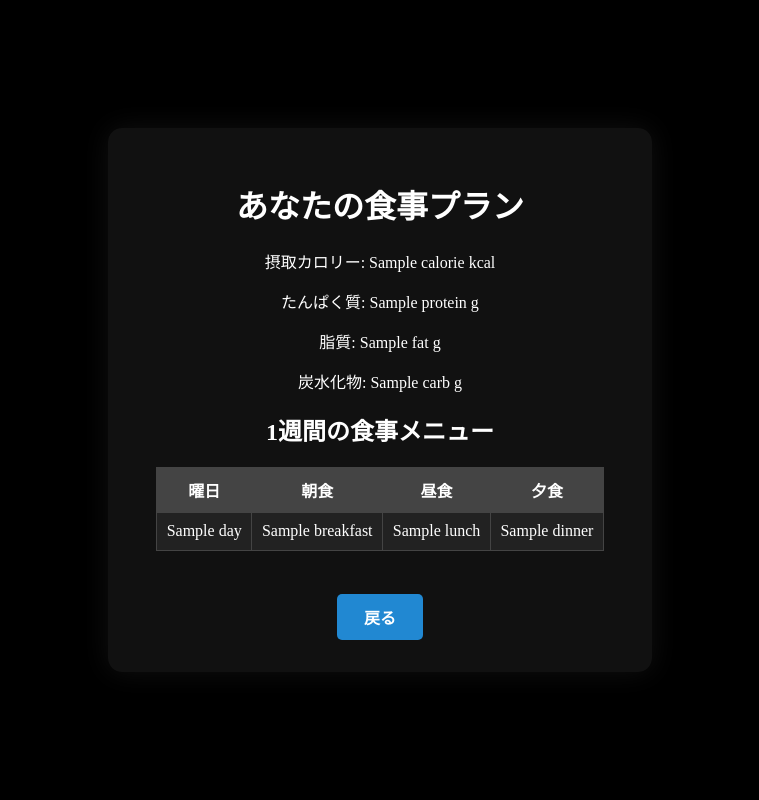
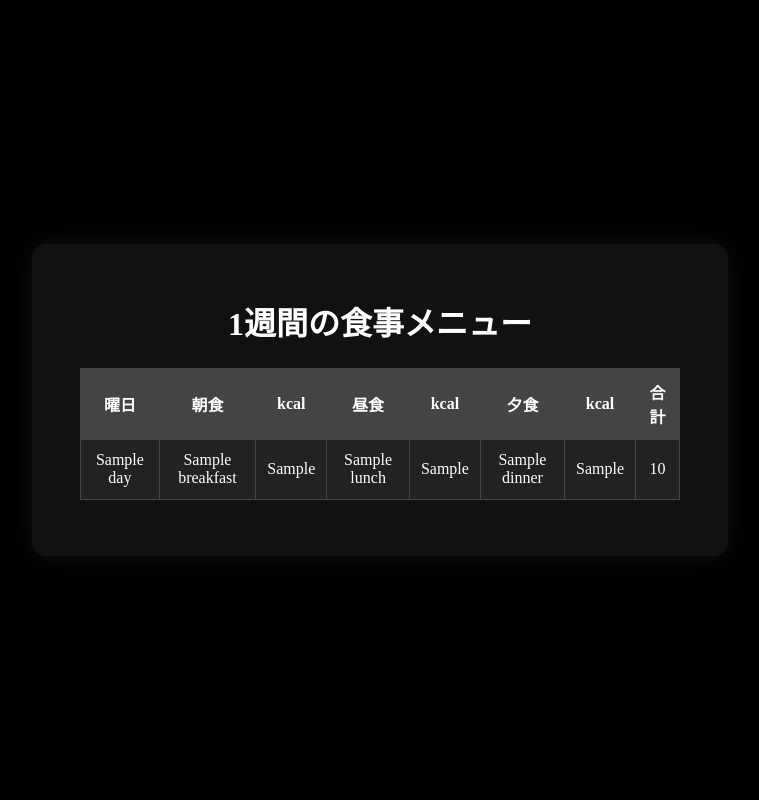
Before and after one commit to concistencyisimportant/my-flask-app, a Flask app: template templates/result.html in a window 1280 px wide. Shown: the whole page, without its empty margins (260-1019 px from the left). Run offline with Flask 3, Linux system fonts and the light colour scheme; the template is opened without the code that fills it: most values are stand-ins (such as "Sample title", 1, 10 or a date in 2020).

Commit message:
Update result.html menu 3

```diff
--- a/templates/result.html
+++ b/templates/result.html
@@ -4,75 +4,32 @@
     <meta charset="UTF-8">
     <title>食事プランの結果</title>
     <style>
-        body {
-            background: #000;
-            color: #fff;
-            min-height: 100vh;
-            margin: 0;
-            display: flex;
-            flex-direction: column;
-            justify-content: center;
-            align-items: center;
-        }
-        .center-box {
-            text-align: center;
-            background: rgba(18,18,18,0.96);
-            border-radius: 14px;
-            box-shadow: 0 0 28px #111;
-            padding: 2em 3em;
-        }
-        table {
-            margin: 1.2em auto;
-            border-collapse: collapse;
-            background: #222;
-            width: 100%;
-            max-width: 600px;
-        }
-        th, td {
-            padding: 0.6em;
-            border: 1px solid #444;
-        }
-        th {
-            background: #444;
-        }
-        a {
-            display: inline-block;
-            margin-top: 1.5em;
-            background: #2188d2;
-            color: #fff;
-            padding: 0.7em 1.7em;
-            border-radius: 5px;
-            text-decoration: none;
-            font-weight: bold;
-            font-size: 1em;
-        }
+        body { background: #000; color: #fff; min-height: 100vh; margin: 0; display: flex; align-items: center; justify-content: center;}
+        .center-box { text-align: center; background: rgba(18,18,18,0.96); border-radius: 14px; box-shadow: 0 0 28px #111; padding: 2em 3em;}
+        table { border-collapse: collapse; margin: 1.5em auto; width: 100%; max-width: 600px; background: #222;}
+        th, td { padding: 0.7em; border: 1px solid #444; }
+        th { background: #444; }
+        a { display: inline-block; margin-top: 1.4em; background: #2188d2; color: #fff; padding: 0.7em 1.6em; border-radius: 5px; text-decoration:none;}
     </style>
 </head>
 <body>
     <div class="center-box">
-        <h1>あなたの食事プラン</h1>
-        <p>摂取カロリー: {{ schedule.calorie }} kcal</p>
-        <p>たんぱく質: {{ schedule.protein }} g</p>
-        <p>脂質: {{ schedule.fat }} g</p>
-        <p>炭水化物: {{ schedule.carb }} g</p>
-        <h2>1週間の食事メニュー</h2>
+        <h1>1週間の食事メニュー</h1>
         <table>
-            <tr>
-                <th>曜日</th>
-                <th>朝食</th>
-                <th>昼食</th>
-                <th>夕食</th>
-            </tr>
-            {% for day in schedule.week_menu %}
+        <tr>
+            <th>曜日</th>
+            <th>朝食</th><th>kcal</th>
+            <th>昼食</th><th>kcal</th>
+            <th>夕食</th><th>kcal</th>
+            <th>合計</th>
+        </tr>
+        {% for day in schedule.week_menu %}
             <tr>
                 <td>{{ day.day }}</td>
-                <td>{{ day.breakfast }}</td>
-                <td>{{ day.lunch }}</td>
-                <td>{{ day.dinner }}</td>
+                <td>{{ day.breakfast }}</td><td>{{ day.b_kcal or '?' }}</td>
+                <td>{{ day.lunch }}</td><td>{{ day.l_kcal or '?' }}</td>
+                <td>{{ day.dinner }}</td><td>{{ day.d_kcal or '?' }}</td>
+                <td>{{ day.total }}</td>
             </tr>
-            {% endfor %}
+        {% endfor %}
         </table>
-        <a href="/">戻る</a>
-    </div>
-</body>
-</html>
```
